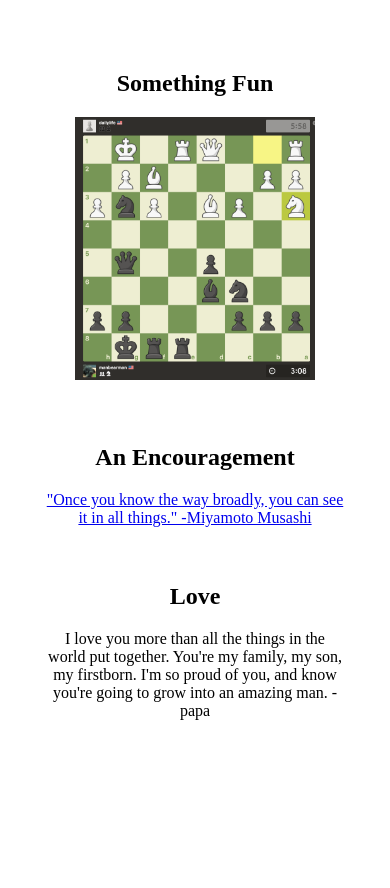
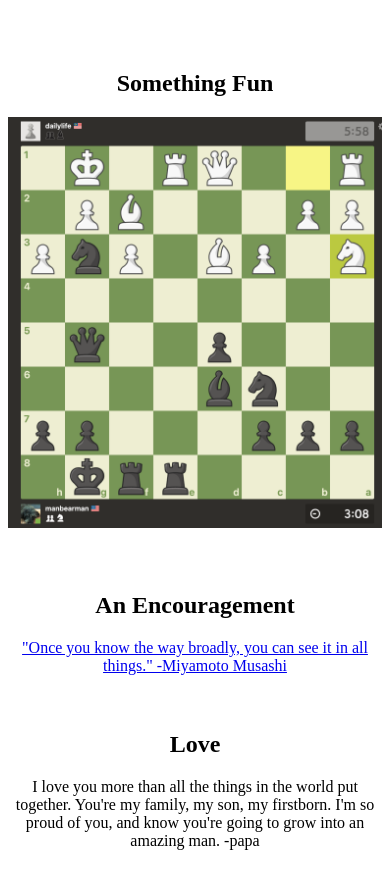
Before and after one commit to bearMountain/happy-days, a plain HTML site: page detail1.html in a window 390 px wide. Before the commit the page ends 844 px from the top, so only its background shows below. Drawn offline with Linux system fonts and the light colour scheme.

Commit message:
stacking

```diff
--- a/styles.css
+++ b/styles.css
@@ -34,13 +34,13 @@
 
 /* Responsive design for stacking columns on smaller screens */
 @media (max-width: 768px) {
-    .details-container {
+    .details-container, .container {
         flex-direction: column;
         align-items: center;
     }
 
-    .column, .column img, .fit-image {
-        width: 80%;
+    .column, .column img, .fit-image, .photo {
+        width: 100%; /* make photos take full width */
         margin-bottom: 20px;
     }
 }
```
